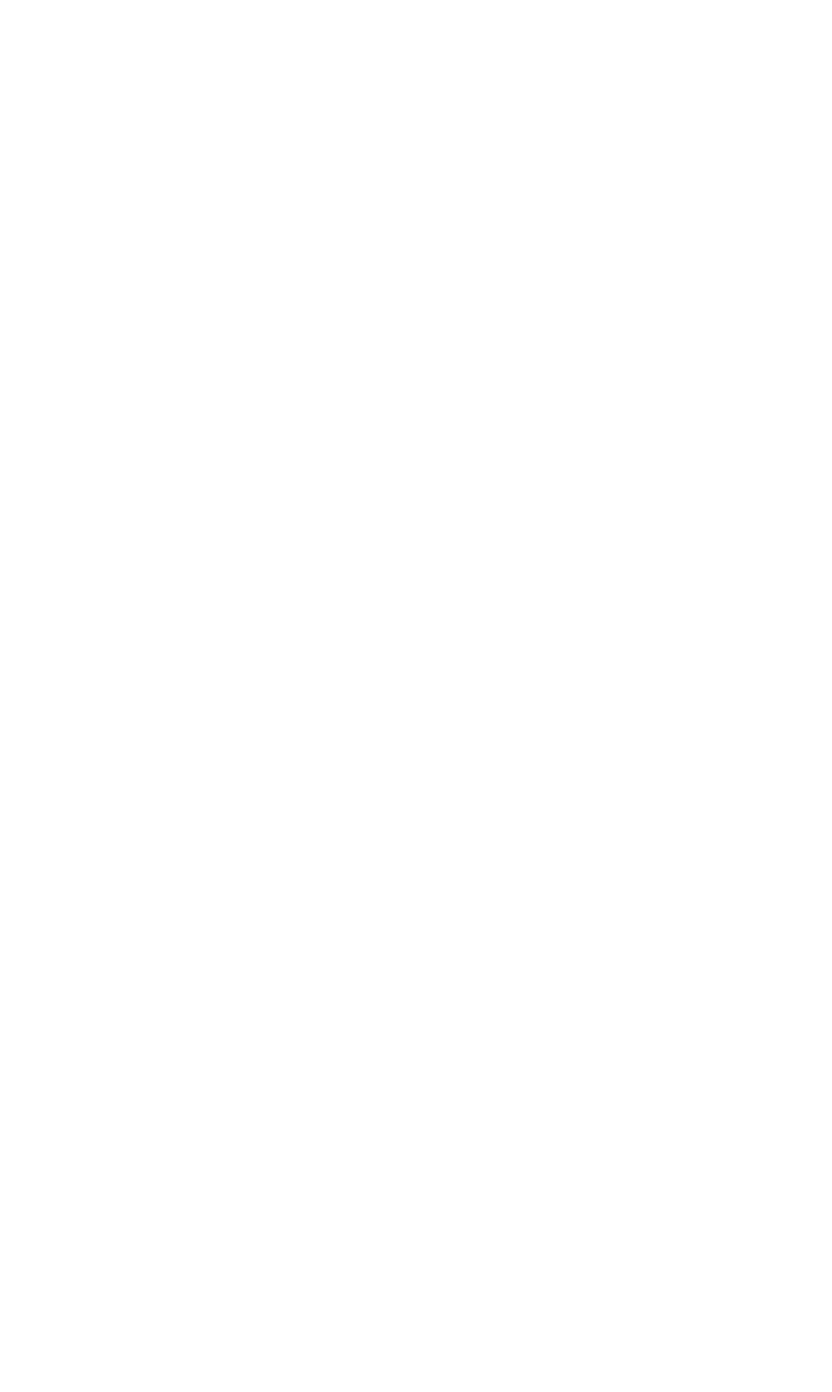
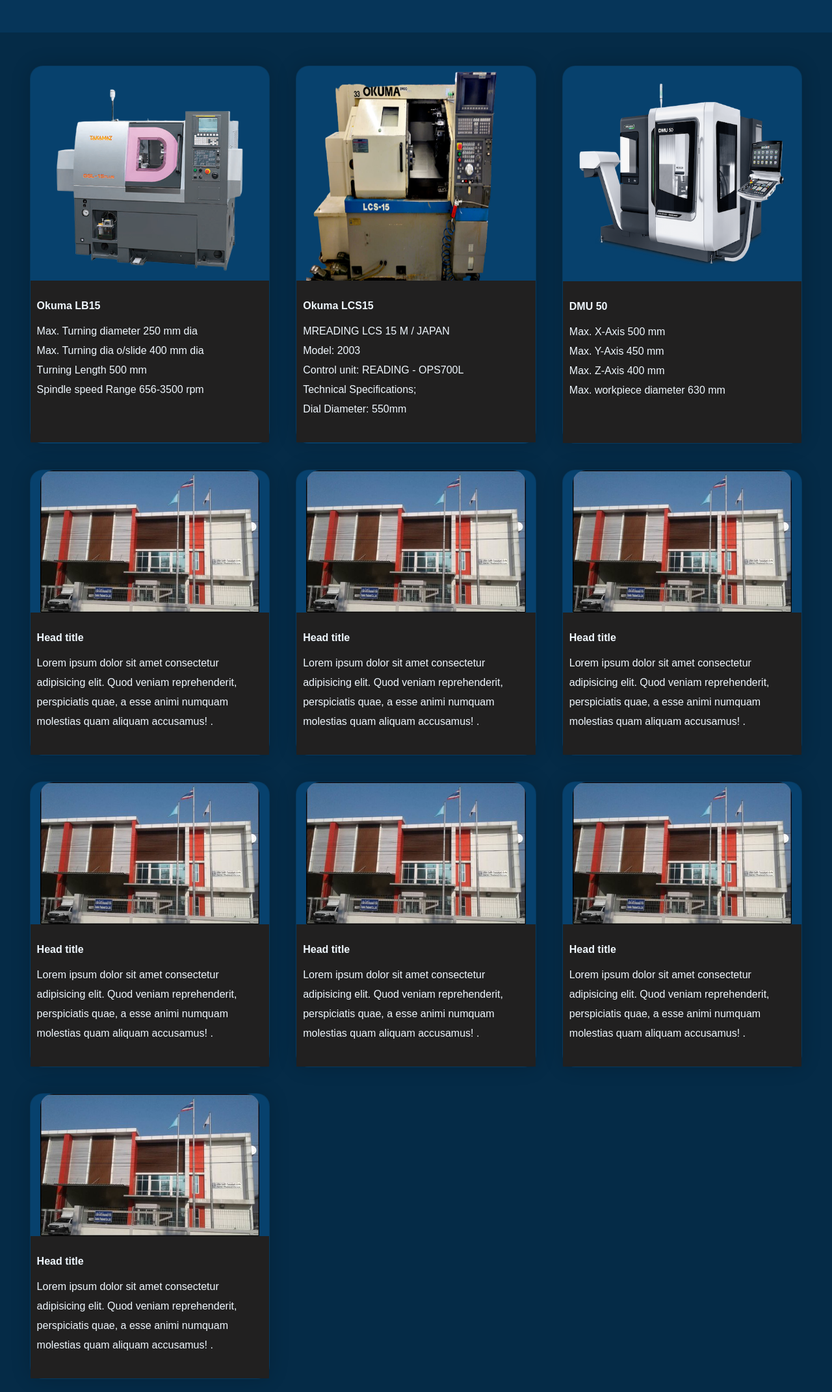
Before and after one commit to chonlatee11/dairiki-web-project, a Django app: page /equipment/ in a window 1280 px wide. Before the commit the page is empty. Shown: the whole page at 65% size. Before the commit the page ends 800 px from the top, so only its background shows below. Run offline with Django 4.2, Linux system fonts and the light colour scheme.

Commit message:
Equipment
add page Equipment

```diff
--- a/project/home/template/home/base.html
+++ b/project/home/template/home/base.html
@@ -10,6 +10,8 @@
     <meta name="author" content="">
     <link href="{%static 'css/carousel.css' %}" rel="stylesheet">
     <link href="https://getbootstrap.com/docs/4.0/dist/css/bootstrap.min.css" rel="stylesheet">
+
+
 </head>
     <style>
         html *
@@ -20,7 +22,7 @@
         }
     </style>
     <header>
-        <nav style="background-color: #021727;" class="navbar navbar-expand-md navbar-dark fixed-top">
+        <nav style="background-color: #063559;" class="navbar navbar-expand-md navbar-dark fixed-top">
           <button class="navbar-toggler" type="button" data-toggle="collapse" data-target="#navbarCollapse" aria-controls="navbarCollapse" aria-expanded="false" aria-label="Toggle navigation">
             <span class="navbar-toggler-icon"></span>
           </button>
@@ -49,7 +51,7 @@
         </nav>
       </header>
       <hr style="height:1px;border-width:0;color:rgba(143, 71, 12, 0.375);background-color:rgb(206, 191, 191)">
-      <body style="background-color: #021727;">
+      <body style="background-color: #052b47;">
       <main>
         {% block content %}
 
--- a/project/home/template/home/equipment.html
+++ b/project/home/template/home/equipment.html
@@ -0,0 +1,186 @@
+{% extends 'home/base.html' %}
+{% load static %}
+{% block content %}
+
+<body>
+  <!-- css -->
+<style>*{
+  padding:0;
+  margin:0;
+  box-sizing:border-box;
+}
+body{
+  background-color:#151320;
+  height:100vh;
+  display: grid;
+  place-items: center center;
+  font-family: 'Poppins',sans-serif;
+}
+.cards{
+  display: grid;
+  grid-template-columns: repeat(auto-fit,minmax(300px,1fr));
+  padding: 20px;
+  grid-gap: 40px;
+  cursor:pointer
+}
+.card{
+  background-color: #07416d;
+  border-radius: 20px;
+  box-shadow: 0 0 30px rgba(0, 0, 0, 0.18);
+
+}
+img{
+  width:100%;
+  display:block;
+  border-radius: 20px 20px 0 0;
+}
+.container{
+  position: relative;
+
+}
+.container::after{
+  content: '';
+  height: 100%;
+  width: 100%;
+  position: absolute;
+  top: 0;
+  left: 0;
+  border-radius: 20px 20px 0 0;
+  opacity: 0.7;
+}
+.details{
+  background: rgb(33, 32, 32);
+  padding: 20px 10px;
+}
+.details>h3{
+  color: #ffff;
+  font-weight: 600;
+  font-size: 18px;
+  margin: 10px 0 15px 0;
+}
+.details>p{
+  color: #a0a0a0;
+  font-size: 15px;
+  line-height: 30px;
+  font-weight: 400;
+}
+
+</style>
+
+    <div class="cards">
+        <div class="card card1">
+            <div class="container">
+                <img src="{% static 'image/met1.png' %}" alt="nkc">
+            </div>
+            <div class="details">
+                <h3>Okuma LB15</h3>
+                <p>Max. Turning diameter 250 mm dia<br>
+                  Max. Turning dia o/slide 400 mm dia<br>
+                  Turning Length 500 mm<br>
+                  Spindle speed Range 656-3500 rpm<br><br></p>
+            </div>
+        </div>
+
+            <div class="card card2">
+                <div class="container">
+                    <img src="{% static 'image/akuma15.png' %}" alt="nkc">
+                </div>
+                <div class="details">
+                    <h3>Okuma LCS15</h3>
+                    <p>MREADING LCS 15 M / JAPAN<br>
+                      Model: 2003<br>
+                      Control unit: READING - OPS700L<br>
+                      Technical Specifications;<br>
+                      Dial Diameter: 550mm<br>
+                     </p>
+                </div>
+            </div>
+
+                <div class="card card3">
+                    <div class="container">
+                        <img src="{% static 'image/dmu50jk.png' %}" alt="nkc">
+                    </div>
+                    <div class="details">
+                        <h3>DMU 50</h3>
+                        <p>Max. X-Axis  500 mm<br>
+                          Max. Y-Axis 450 mm<br>
+                          Max. Z-Axis 400 mm<br>
+                          Max. workpiece diameter 630 mm<br><br>
+
+                        </p>
+                    </div>
+                </div>
+
+                <div class="card card3">
+                    <div class="container">
+                        <img src="{% static 'image/Picture1.jpg' %}" alt="nkc">
+                    </div>
+                    <div class="details">
+                        <h3>Head title</h3>
+                        <p>Lorem ipsum dolor sit amet consectetur adipisicing elit. Quod veniam reprehenderit, perspiciatis quae, a esse animi numquam molestias quam aliquam accusamus! .</p>
+                    </div>
+                </div>
+
+                <div class="card card3">
+                    <div class="container">
+                        <img src="{% static 'image/Picture1.jpg' %}" alt="nkc">
+                    </div>
+                    <div class="details">
+                        <h3>Head title</h3>
+                        <p>Lorem ipsum dolor sit amet consectetur adipisicing elit. Quod veniam reprehenderit, perspiciatis quae, a esse animi numquam molestias quam aliquam accusamus! .</p>
+                    </div>
+                </div>
+
+                <div class="card card3">
+                    <div class="container">
+                        <img src="{% static 'image/Picture1.jpg' %}" alt="nkc">
+                    </div>
+                    <div class="details">
+                        <h3>Head title</h3>
+                        <p>Lorem ipsum dolor sit amet consectetur adipisicing elit. Quod veniam reprehenderit, perspiciatis quae, a esse animi numquam molestias quam aliquam accusamus! .</p>
+                    </div>
+                </div>
+
+                <div class="card card3">
+                    <div class="container">
+                        <img src="{% static 'image/Picture1.jpg' %}" alt="nkc">
+                    </div>
+                    <div class="details">
+                        <h3>Head title</h3>
+                        <p>Lorem ipsum dolor sit amet consectetur adipisicing elit. Quod veniam reprehenderit, perspiciatis quae, a esse animi numquam molestias quam aliquam accusamus! .</p>
+                    </div>
+                </div>
+
+                <div class="card card3">
+                    <div class="container">
+                        <img src="{% static 'image/Picture1.jpg' %}" alt="nkc">
+                    </div>
+                    <div class="details">
+                        <h3>Head title</h3>
+                        <p>Lorem ipsum dolor sit amet consectetur adipisicing elit. Quod veniam reprehenderit, perspiciatis quae, a esse animi numquam molestias quam aliquam accusamus! .</p>
+                    </div>
+                </div>
+
+                <div class="card card3">
+                    <div class="container">
+                        <img src="{% static 'image/Picture1.jpg' %}" alt="nkc">
+                    </div>
+                    <div class="details">
+                        <h3>Head title</h3>
+                        <p>Lorem ipsum dolor sit amet consectetur adipisicing elit. Quod veniam reprehenderit, perspiciatis quae, a esse animi numquam molestias quam aliquam accusamus! .</p>
+                    </div>
+                </div>
+
+                <div class="card card3">
+                    <div class="container">
+                        <img src="{% static 'image/Picture1.jpg' %}" alt="nkc">
+                    </div>
+                    <div class="details">
+                        <h3>Head title</h3>
+                        <p>Lorem ipsum dolor sit amet consectetur adipisicing elit. Quod veniam reprehenderit, perspiciatis quae, a esse animi numquam molestias quam aliquam accusamus! .</p>
+                    </div>
+                </div>
+
+    </div>
+</body>
+{% endblock content %}
```
Also changed, not shown: project/home/template/home/card.html (added, +116 -0 lines), project/home/template/home/style.css (added, +57 -0 lines), project/home/static/image/DMU-50.png, project/home/static/image/IMG_20220421_141740.jpg (deleted), project/home/static/image/akuma15.png (added), project/home/static/image/dmu50jk.png (added), project/home/static/image/met1.png (added), 8 other files.
